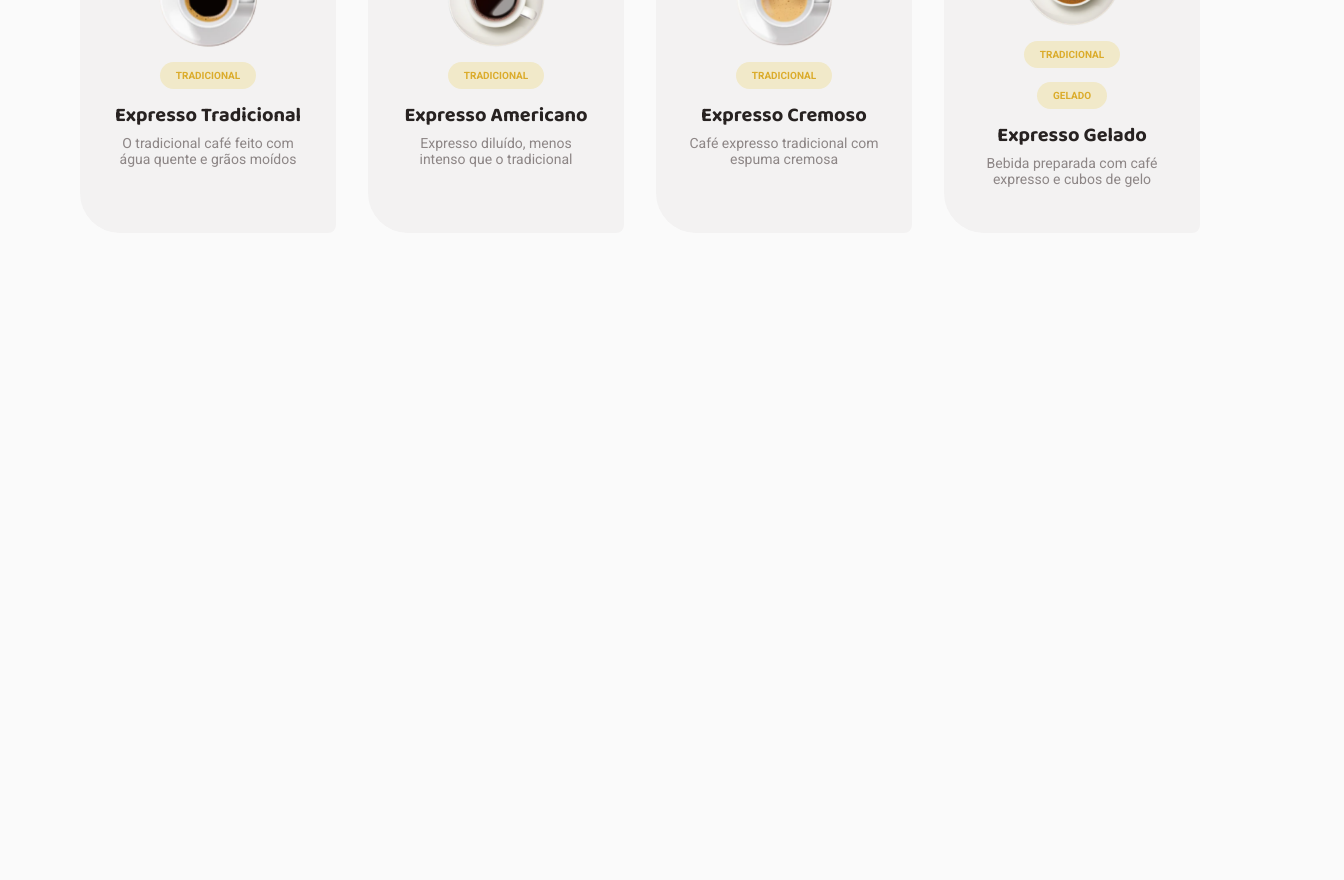
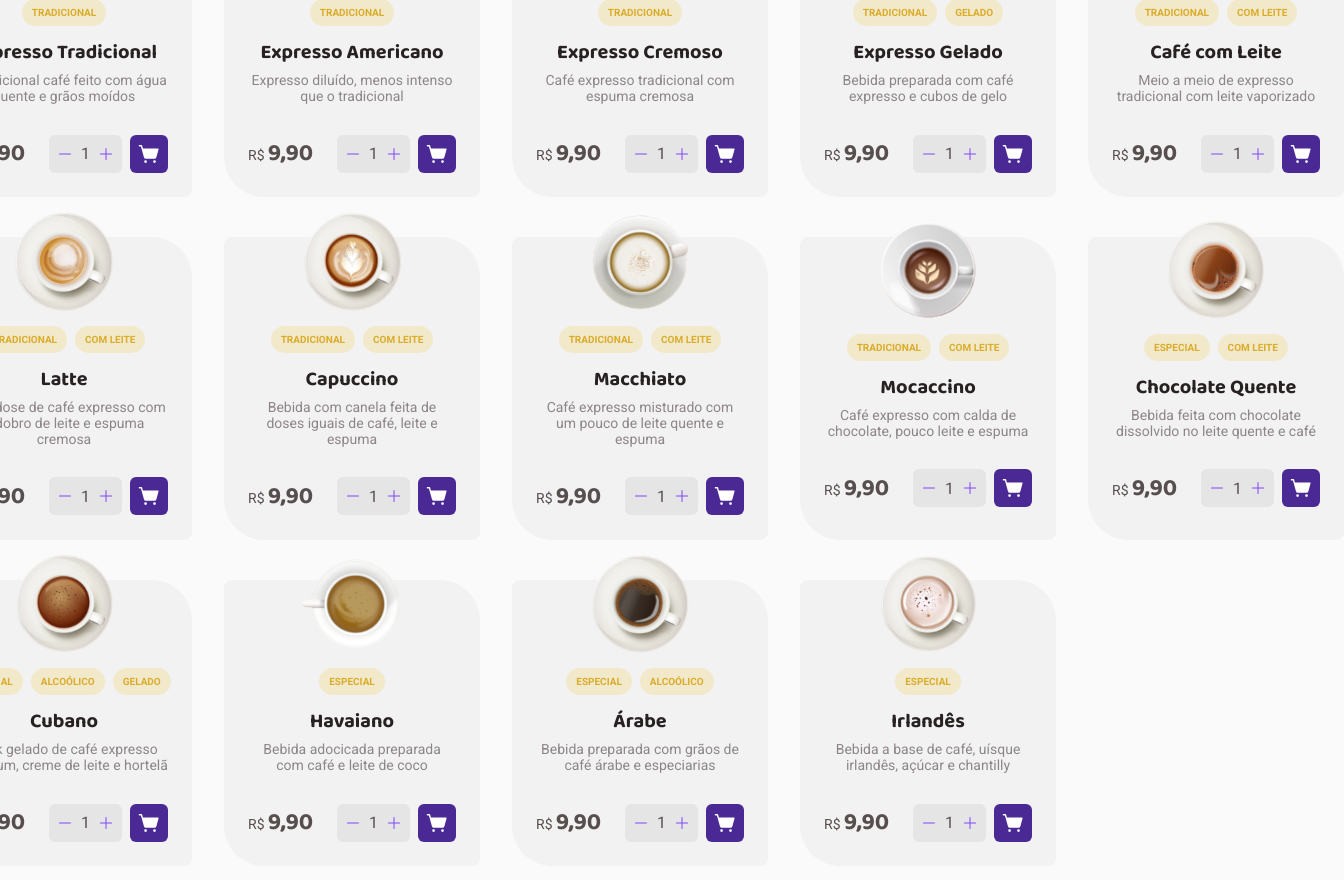
Before and after one commit to MatheusViniciussv/coffee-delivery, a React (Vite) app: page / in a window 1280 px wide. Shown: the part 920-1800 px from the top of the page, 1344 px wide, since content can reach past the window. Before the commit the page ends 1269 px from the top, so only its background shows below. Built offline with nearby package versions, Linux system fonts and the light colour scheme.

Commit message:
chore: home catalog done

```diff
--- a/src/api.ts
+++ b/src/api.ts
@@ -11,13 +11,23 @@ import Express from './assets/coffee-expresso.svg'
 import AmericanExpress from "./assets/coffe-americano.svg";
 import CreamyExpress from "./assets/coffee-expresso-cremoso.svg";
 import ColdExpress from "./assets/coffee-cafe-gelado.svg";
+import ComLeite from "./assets/coffee-cafe-com-leite.svg";
+import Latte from "./assets/coffee-latte.svg";
+import Capuccino from "./assets/coffee-capuccino.svg";
+import Macchiato from "./assets/coffee-macchiato.svg";
+import Mocaccino from "./assets/coffee-mochaccino.svg";
+import ChocolateQuente from "./assets/coffee-chocolate-quente.svg";
+import Cubano from "./assets/coffee-cubano.svg";
+import Havaiano from "./assets/coffee-havaiano.svg";
+import Arabe from "./assets/coffee-arabe.svg";
+import Irlandes from "./assets/coffee-irlandes.svg";
 
 export const api: Data[] = [
   {
     id: 1,
     name: "Expresso Tradicional",
     description: "O tradicional café feito com água quente e grãos moídos",
-    value: 9.9,
+    value: 9.90,
     type: [{ id: 1, name: "TRADICIONAL" }],
     image: Express,
   },
@@ -25,7 +35,7 @@ export const api: Data[] = [
     id: 2,
     name: "Expresso Americano",
     description: "Expresso diluído, menos intenso que o tradicional",
-    value: 9.9,
+    value: 9.90,
     type: [{ id: 1, name: "TRADICIONAL" }],
     image: AmericanExpress,
   },
@@ -33,7 +43,7 @@ export const api: Data[] = [
     id: 3,
     name: "Expresso Cremoso",
     description: "Café expresso tradicional com espuma cremosa",
-    value: 9.9,
+    value: 9.90,
     type: [{ id: 1, name: "TRADICIONAL" }],
     image: CreamyExpress,
   },
@@ -41,11 +51,120 @@ export const api: Data[] = [
     id: 4,
     name: "Expresso Gelado",
     description: "Bebida preparada com café expresso e cubos de gelo",
-    value: 9.9,
+    value: 9.90,
     type: [
       { id: 1, name: "TRADICIONAL" },
       { id: 2, name: "GELADO" },
     ],
     image: ColdExpress,
   },
+  {
+    id: 5,
+    name: "Café com Leite",
+    description: "Meio a meio de expresso tradicional com leite vaporizado",
+    value: 9.90,
+    type: [
+      { id: 1, name: "TRADICIONAL" },
+      { id: 2, name: "COM LEITE" },
+    ],
+    image: ComLeite,
+  },
+  {
+    id: 6,
+    name: "Latte",
+    description:
+      "Uma dose de café expresso com o dobro de leite e espuma cremosa",
+    value: 9.90,
+    type: [
+      { id: 1, name: "TRADICIONAL" },
+      { id: 2, name: "COM LEITE" },
+    ],
+    image: Latte,
+  },
+  {
+    id: 7,
+    name: "Capuccino",
+    description:
+      "Bebida com canela feita de doses iguais de café, leite e espuma",
+    value: 9.90,
+    type: [
+      { id: 1, name: "TRADICIONAL" },
+      { id: 2, name: "COM LEITE" },
+    ],
+    image: Capuccino,
+  },
+  {
+    id: 8,
+    name: "Macchiato",
+    description:
+      "Café expresso misturado com um pouco de leite quente e espuma",
+    value: 9.90,
+    type: [
+      { id: 1, name: "TRADICIONAL" },
+      { id: 2, name: "COM LEITE" },
+    ],
+    image: Macchiato,
+  },
+  {
+    id: 9,
+    name: "Mocaccino",
+    description: "Café expresso com calda de chocolate, pouco leite e espuma",
+    value: 9.90,
+    type: [
+      { id: 1, name: "TRADICIONAL" },
+      { id: 2, name: "COM LEITE" },
+    ],
+    image: Mocaccino,
+  },
+  {
+    id: 10,
+    name: "Chocolate Quente",
+    description: "Bebida feita com chocolate dissolvido no leite quente e café",
+    value: 9.90,
+    type: [
+      { id: 1, name: "ESPECIAL" },
+      { id: 2, name: "COM LEITE" },
+    ],
+    image: ChocolateQuente,
+  },
+  {
+    id: 11,
+    name: "Cubano",
+    description:
+      "Drink gelado de café expresso com rum, creme de leite e hortelã",
+    value: 9.90,
+    type: [
+      { id: 1, name: "ESPECIAL" },
+      { id: 2, name: "ALCOÓLICO" },
+      { id: 3, name: "GELADO" },
+    ],
+    image: Cubano,
+  },
+  {
+    id: 12,
+    name: "Havaiano",
+    description: "Bebida adocicada preparada com café e leite de coco",
+    value: 9.90,
+    type: [{ id: 1, name: "ESPECIAL" }],
+    image: Havaiano,
+  },
+  {
+    id: 13,
+    name: "Árabe",
+    description: "Bebida preparada com grãos de café árabe e especiarias",
+    value: 9.90,
+    type: [
+      { id: 1, name: "ESPECIAL" },
+      { id: 2, name: "ALCOÓLICO" },
+    ],
+    image: Arabe,
+  },
+  {
+    id: 14,
+    name: "Irlandês",
+    description: "Bebida a base de café, uísque irlandês, açúcar e chantilly",
+    value: 9.90,
+    type: [{ id: 1, name: "ESPECIAL" }],
+    image: Irlandes,
+  },
 ];
--- a/src/pages/home/Catalog/Card.tsx
+++ b/src/pages/home/Catalog/Card.tsx
@@ -1,4 +1,6 @@
-import { CardBuy, CardTitle, CardType, ContentCard } from "./styles";
+import { Minus, Plus, ShoppingCart, ShoppingCartSimple } from "@phosphor-icons/react";
+import { Actions, CardBuy, CardTitle, CardType, CardTypeContainer, ContentCard, Counter, IconButton, Price } from "./styles";
+import { useTheme } from "styled-components";
 
 interface CardData {
   data: {
@@ -12,15 +14,19 @@ interface CardData {
 }
 
 export function Card({ data }: CardData) {
+  const theme = useTheme()
+
   return (
     <ContentCard>
       <img src={data.image} alt={data.name} />
 
-      {data?.type.map((type) => (
-        <CardType key={type.id}>
-          {type.name}
-        </CardType>
-      ))}
+      <CardTypeContainer>
+        {data?.type.map((type) => (
+          <CardType key={type.id}>
+            {type.name}
+          </CardType>
+        ))}
+      </CardTypeContainer>
 
       <CardTitle>
         <strong>
@@ -33,7 +39,22 @@ export function Card({ data }: CardData) {
       </CardTitle>
 
       <CardBuy>
+        <Price>
+          <span>R$</span>
+          <strong>{Intl.NumberFormat('pt-BR', { minimumFractionDigits: 2 }).format(data.value)}</strong>
+        </Price>
 
+        <Actions>
+          <Counter>
+            <Minus color={theme?.purple} />
+            1
+            <Plus color={theme?.purple} />
+          </Counter>
+
+          <IconButton>
+            <ShoppingCartSimple size={22} weight='fill' color={theme?.white} />
+          </IconButton>
+        </Actions>
       </CardBuy>
 
     </ContentCard>
--- a/src/pages/home/Catalog/styles.ts
+++ b/src/pages/home/Catalog/styles.ts
@@ -13,19 +13,20 @@ export const Container = styled.div`
 `;
 
 export const CoffeContent = styled.div`
-  padding: 5rem 0;
+  padding: 3rem 0;
 
   display: grid;
-  grid-template-columns: 1fr 1fr 1fr 1fr;
+  grid-template-columns: 1fr 1fr 1fr 1fr 1fr;
   justify-content: center;
 
   gap: 2rem;
+  row-gap: 2.5rem;
 `;
 
 export const ContentCard = styled.div`
   width: 16rem;
 
-  padding: 0 2rem 2rem 2rem;
+  padding: 0 1.5rem 1.5rem 1.5rem;
 
   display: flex;
   align-items: center;
@@ -33,24 +34,34 @@ export const ContentCard = styled.div`
   flex-direction: column;
   gap: 0.875rem;
 
-  background: ${(props) => props.theme['base-card']};
+  background: ${(props) => props.theme["base-card"]};
 
   border-radius: 8px 40px 8px 40px;
 
   img {
-    margin-top: -1rem
+    margin-top: -1.6rem;
   }
 `;
 
+export const CardTypeContainer = styled.div`
+  display: flex;
+  align-items: center;
+  justify-content: center;
+
+  gap: 0.5rem;
+`;
+
 export const CardType = styled.div`
-  padding: 0.5rem 1rem;
-  font-weight: bold;
-  font-size: 10px;
-
   background: ${(props) => props.theme["yellow-light"]};
   color: ${(props) => props.theme["yellow"]};
   border-radius: 20px;
+
+  padding: 0.5rem 0.625rem;
+  font-weight: bold;
+  font-size: 10px;
 `;
+
+
 
 export const CardTitle = styled.div`
   display: flex;
@@ -74,5 +85,49 @@ export const CardTitle = styled.div`
 `;
 
 export const CardBuy = styled.div`
+  margin-top: 1rem;
+  width: 100%;
   display: flex;
+  align-items: center;
+  justify-content: space-between;
 `;
+
+export const Price = styled.div`
+  display: flex;
+  align-items: baseline;
+  gap: 0.2rem;
+
+  span {
+    font-size: 14px;
+    color: ${(props) => props.theme["base-text"]};
+  }
+
+  strong {
+    font-size: 24px;
+    font-family: "Baloo 2";
+    color: ${(props) => props.theme["base-text"]};
+  }
+`;
+
+export const Actions = styled.div`
+  display: flex;
+  gap: 0.5rem;
+`;
+
+export const Counter = styled.div`
+  display: flex;
+  align-items: center;
+  gap: 0.5rem;
+  padding: 0.5rem;
+  border-radius: 6px;
+
+  background: ${(props) => props.theme["base-button"]};
+`;
+
+export const IconButton = styled.div`
+  display: flex;
+  padding: 0.5rem;
+  border-radius: 6px;
+
+  background: ${(props) => props.theme["purple-dark"]};
+`;
```
